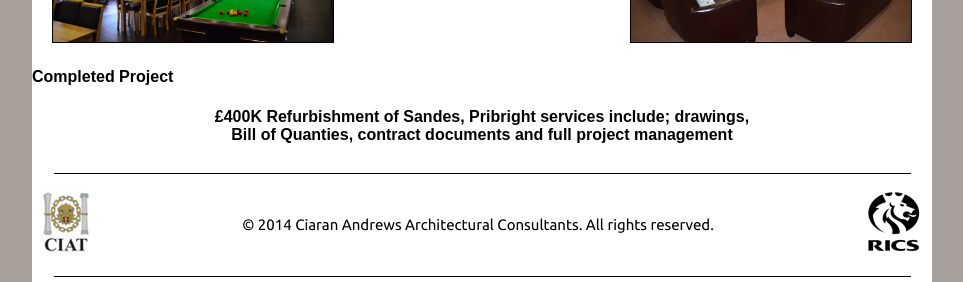
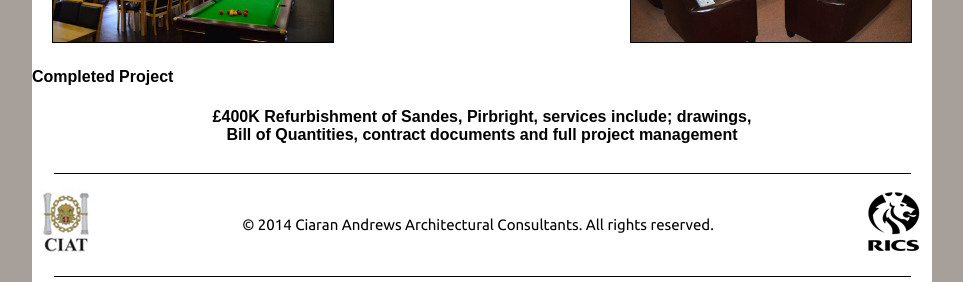
Before and after one commit to keithmillar/andrews, a Jekyll site: the page built from projects/sandes/sandes-pirbright.md, in a window 1280 px wide. Shown: the part 1176-1458 px from the top of the page, without its empty margins (158-1121 px from the left). Built offline with Jekyll 4.4.1, drawn with Linux system fonts in a browser that asks for light colours; Markdown is read by kramdown in place of the engine named in the settings.

Commit message:
correct spelling

```diff
--- a/projects/sandes/sandes-pirbright.md
+++ b/projects/sandes/sandes-pirbright.md
@@ -17,5 +17,5 @@ style="border:1px solid black"
  &nbsp;<img src="bottom-right.jpg" style="border:1px solid black" width="280px">
 </div>
 <h4>Completed Project</h4>
-<h4 align="center">£400K Refurbishment of Sandes, Pribright services include;
-drawings,<br>Bill of Quanties, contract documents and full project management</h4>
+<h4 align="center">£400K Refurbishment of Sandes, Pirbright, services include; drawings,
+<br>Bill of Quantities, contract documents and full project management</h4>
```
